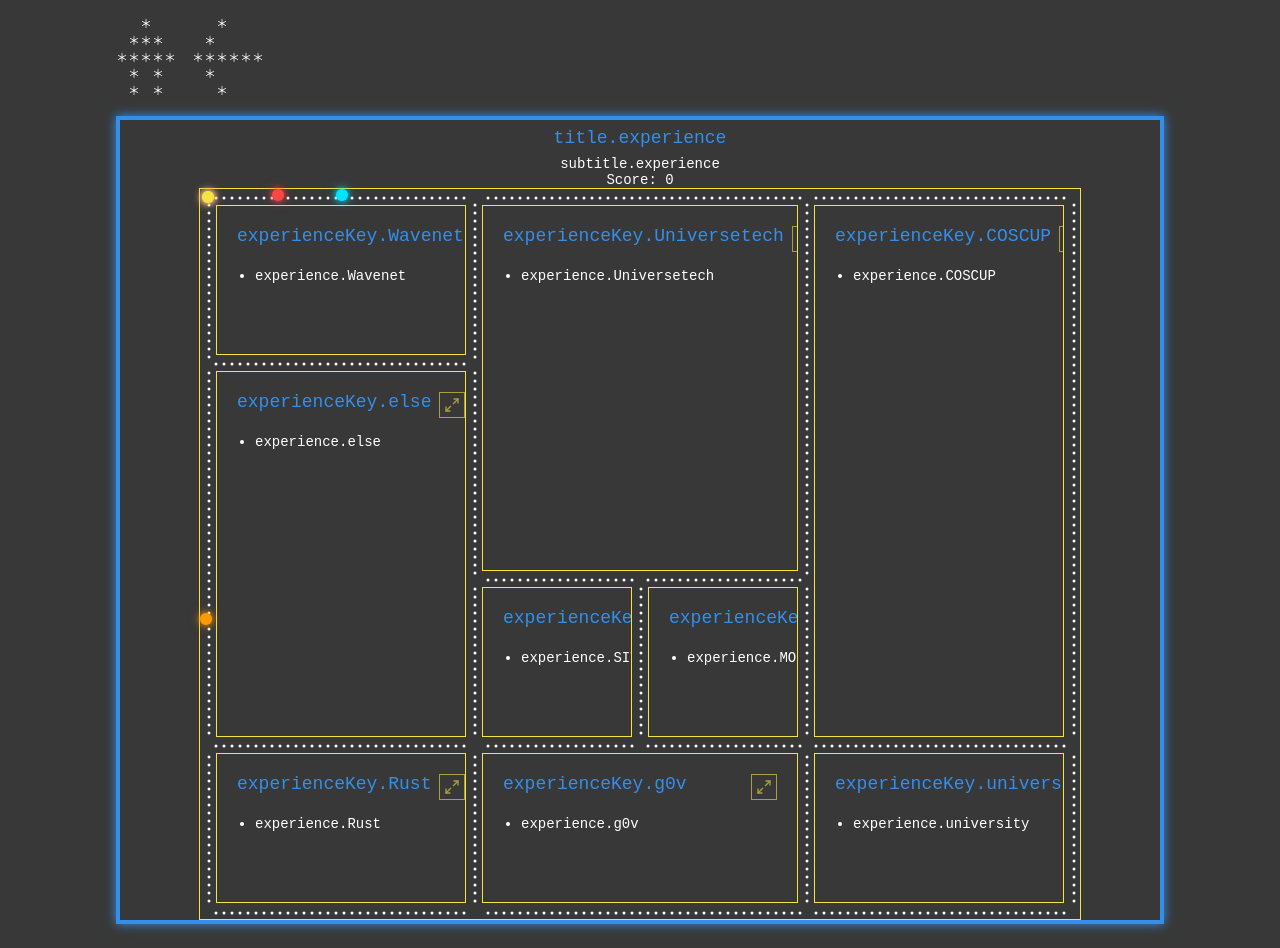
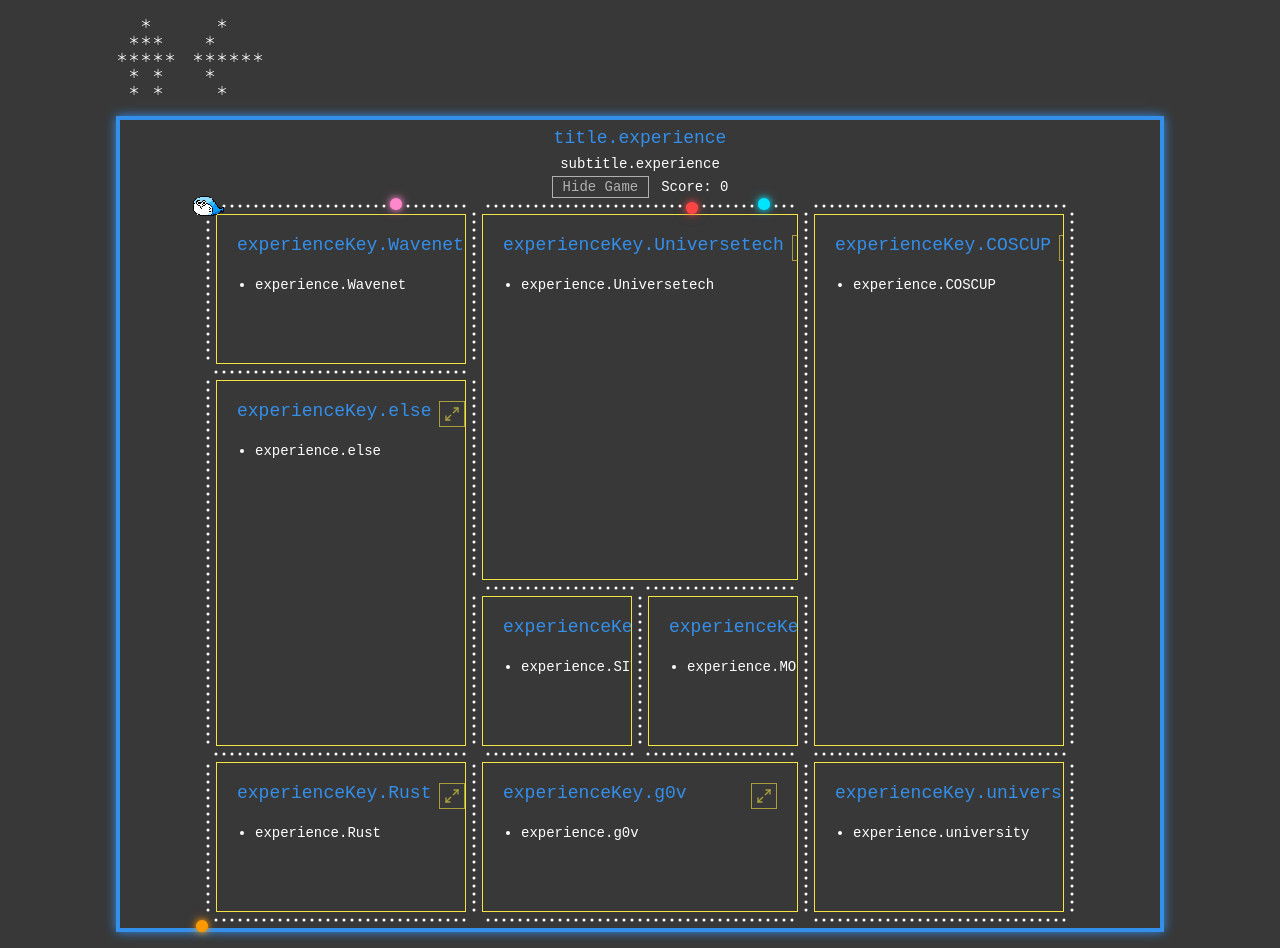
Before and after one commit to lili668668/old-website-2025, a Vue app: page /1/experience in a window 1280 px wide. Built offline with nearby package versions, Linux system fonts and the light colour scheme.

Commit message:
fix: replace yellow point with ballfish

```diff
--- a/src/views/ExperienceView.vue
+++ b/src/views/ExperienceView.vue
@@ -3,7 +3,12 @@
     <div :class="$style.output">
       <p :class="$style.title">{{ t('title.experience') }}</p>
       <p :class="$style.subtitle">{{ t('subtitle.experience') }}</p>
+      <div :class="$style.gameBar">
+        <button :class="$style.toggleBtn" @click="gameVisible = !gameVisible">
+          {{ gameVisible ? 'Hide Game' : 'Show Game' }}
+        </button>
         <p :class="$style.subtitle">Score: {{ score }}</p>
+      </div>
     </div>
     <div :class="$style.cards" ref="cardsRef">
       <div
@@ -26,6 +31,7 @@
           </li>
         </ul>
       </div>
+      <template v-if="gameVisible">
         <div
           v-for="p in pellets"
           :key="p.id"
@@ -43,10 +49,13 @@
             boxShadow: `0 0 6px ${ghost.color}, 0 0 12px ${ghost.color}80`,
           }"
         />
-      <div
+        <img
           :class="$style.dot"
-        :style="{ left: dotX + 'px', top: dotY + 'px' }"
+          :src="wink ? imgWink : imgOrigin"
+          :style="{ left: dotX + 'px', top: dotY + 'px', transform: `translate(-50%, -50%) rotate(${dotRotation}deg)` }"
+          alt="player"
         />
+      </template>
     </div>
 
     <BaseDialog :open="!!dialogKey" :title="dialogKey ? t(`experienceKey.${dialogKey}`) : ''" @close="closeDialog">
@@ -61,6 +70,8 @@
 
 <script setup lang="ts">
 import { ref, onMounted, onUnmounted, nextTick } from 'vue'
+import imgOrigin from '../assets/ballfish/origin.png'
+import imgWink from '../assets/ballfish/wink.png'
 import { useI18n } from 'vue-i18n'
 import { useNavigationStore } from '../stores/navigation'
 import { useLangRoute } from '../composables/useLangRoute'
@@ -119,6 +130,10 @@
 const pellets = ref<Pellet[]>([])
 const allEaten = ref(false)
 const score = ref(0)
+const gameVisible = ref(true)
+const dotRotation = ref(0)
+const wink = ref(false)
+let winkInterval: ReturnType<typeof setInterval> | null = null
 
 const generatePellets = (containerRect: DOMRect, cards: NodeListOf<Element>) => {
   const W = containerRect.width
@@ -216,10 +231,10 @@
   const cards = container.querySelectorAll('[data-card]')
 
   let dx = 0, dy = 0
-  if (e.key === 'ArrowLeft') dx = -1
-  if (e.key === 'ArrowRight') dx = 1
-  if (e.key === 'ArrowUp') dy = -1
-  if (e.key === 'ArrowDown') dy = 1
+  if (e.key === 'ArrowLeft')  { dx = -1; dotRotation.value = 0 }
+  if (e.key === 'ArrowRight') { dx =  1; dotRotation.value = 180 }
+  if (e.key === 'ArrowUp')    { dy = -1; dotRotation.value = 90 }
+  if (e.key === 'ArrowDown')  { dy =  1; dotRotation.value = 270 }
 
   for (let i = 0; i < STEP; i++) {
     const newX = dotX.value + dx
@@ -231,6 +246,7 @@
   collectPellets()
   checkGhostCollision()
 }
+
 
 const frightenedUntil = ref(0)
 
@@ -326,6 +342,7 @@
       }
     }
   }
+  checkGhostCollision()
 }
 
 const initGame = async () => {
@@ -354,6 +371,7 @@
   window.addEventListener('keydown', handleKeyDown)
   await initGame()
   ghostInterval = setInterval(stepGhosts, 25)
+  winkInterval = setInterval(() => { wink.value = !wink.value }, 400)
   lastWidth = window.innerWidth
   resizeObserver = new ResizeObserver(() => {
     if (window.innerWidth !== lastWidth) {
@@ -367,6 +385,7 @@
 onUnmounted(() => {
   window.removeEventListener('keydown', handleKeyDown)
   if (ghostInterval) clearInterval(ghostInterval)
+  if (winkInterval) clearInterval(winkInterval)
   resizeObserver?.disconnect()
 })
 
@@ -409,6 +428,29 @@
   font-size: var(--p-font-size);
   color: var(--text-color);
   margin: 0;
+}
+
+.gameBar {
+  display: flex;
+  align-items: center;
+  gap: 12px;
+  margin-top: 4px;
+}
+
+.toggleBtn {
+  background: none;
+  border: 1px solid var(--text-color);
+  color: var(--text-color);
+  font-family: var(--font-family);
+  font-size: var(--p-font-size);
+  padding: 2px 10px;
+  cursor: pointer;
+  opacity: 0.6;
+  transition: opacity 0.2s;
+}
+
+.toggleBtn:hover {
+  opacity: 1;
 }
 
 .university {
@@ -458,7 +500,6 @@
 
 .cards {
   position: relative;
-  border: 1px solid #f5e342;
   padding: 16px;
   display: grid;
   grid-template-columns: 300px 200px 200px 300px;
@@ -468,15 +509,12 @@
 
 .dot {
   position: absolute;
-  width: 12px;
-  height: 12px;
-  border-radius: 50%;
-  background: #f5e342;
-  box-shadow: 0 0 6px #f5e342, 0 0 12px #f5e34280;
-  transform: translate(-50%, -50%);
+  width: 32px;
+  height: 32px;
+  image-rendering: pixelated;
   pointer-events: none;
   z-index: 10;
-  transition: left 0.08s linear, top 0.08s linear;
+  transition: left 0.08s linear, top 0.08s linear, transform 0.1s ease;
 }
 
 .ghost {
```
Lines whose indentation alone changed are shown as unchanged.
